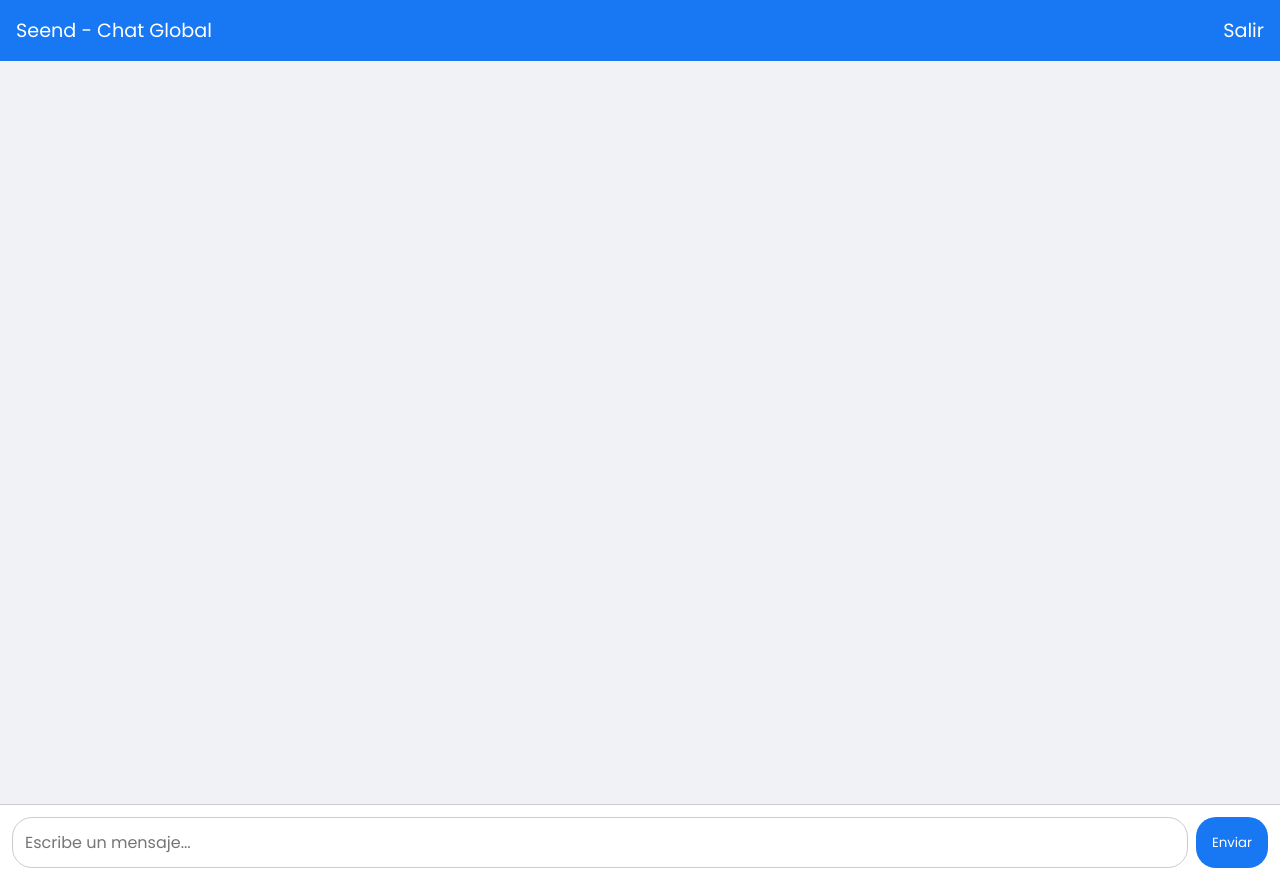
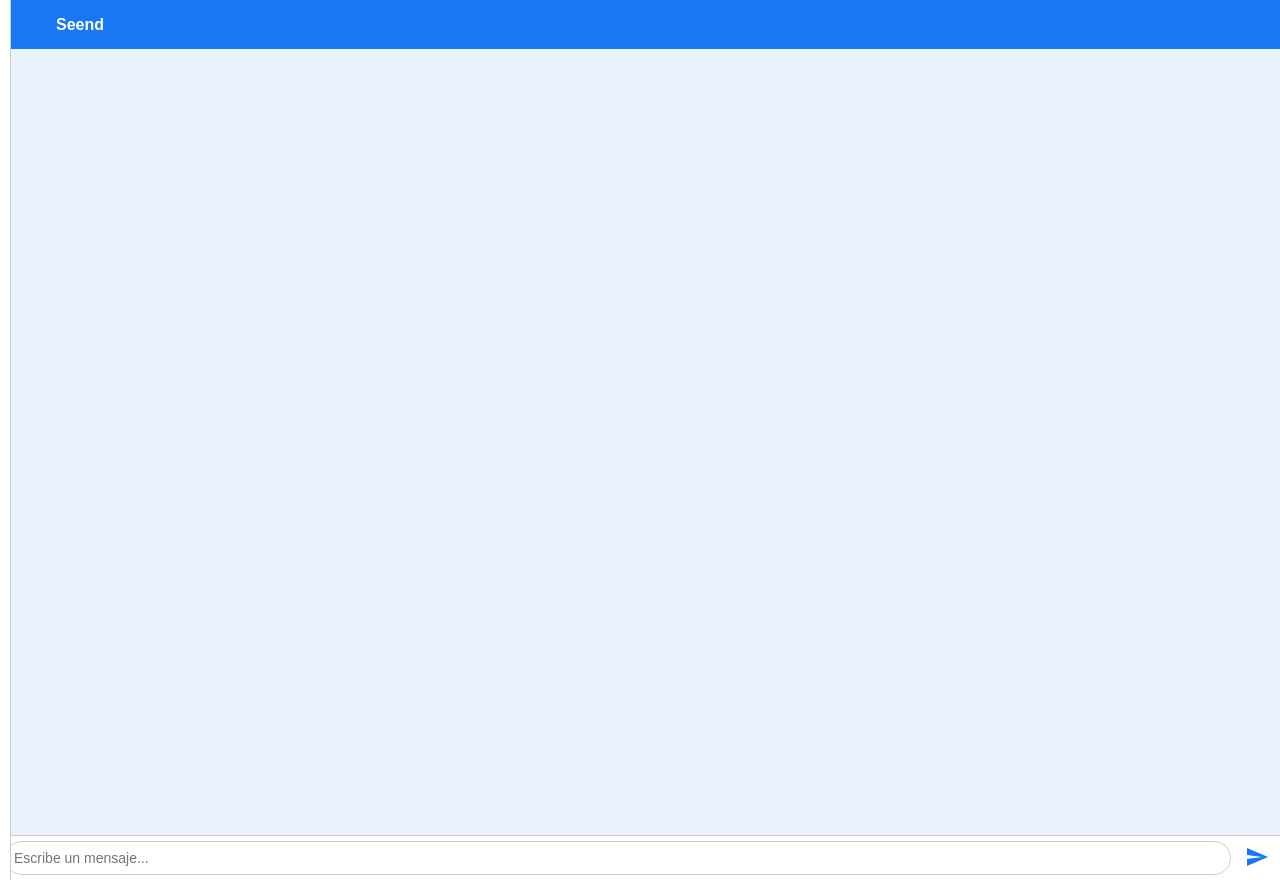
Before and after one commit to orrodguez19/Seend, a Flask app: page /chat in a window 1280 px wide. Run offline with Flask 3, Linux system fonts and the light colour scheme; the visitor is signed in with stand-in values (Sample User, id 1); some libraries are stand-ins or nearby versions.

Commit message:
Actualizar chat.html

```diff
--- a/templates/chat.html
+++ b/templates/chat.html
@@ -5,217 +5,265 @@
   <meta name="viewport" content="width=device-width, initial-scale=1.0"/>
   <title>Seend - Chat</title>
   <style>
-    @import url('https://fonts.googleapis.com/css2?family=Poppins&display=swap');
-
-    * {
-      box-sizing: border-box;
+    body {
+      font-family: 'Poppins', sans-serif;
       margin: 0;
       padding: 0;
-      font-family: 'Poppins', sans-serif;
+      background: #eaf3fc;
+      color: #333;
     }
+    .header {
+      display: flex;
+      align-items: center;
+      background: #1877f2;
+      color: white;
+      padding: 10px;
+    }
+    .menu-btn {
+      background: none;
+      border: none;
+      cursor: pointer;
+      margin-right: 10px;
+    }
+    .drawer {
+      position: fixed;
+      top: 0;
+      left: -260px;
+      width: 250px;
+      height: 100%;
+      background: #ffffff;
+      border-right: 1px solid #ccc;
+      overflow-y: auto;
+      transition: left 0.3s ease;
+      z-index: 10;
+      padding: 10px;
+    }
+    .drawer.open {
+      left: 0;
+    }
+    .drawer h2 {
+      font-size: 18px;
+      margin-bottom: 10px;
+    }
+    .user-item {
+      display: flex;
+      align-items: center;
+      margin: 6px 0;
+      gap: 10px;
+    }
+    .avatar {
+      background: #1877f2;
+      color: white;
+      border-radius: 50%;
+      width: 32px;
+      height: 32px;
+      display: flex;
+      align-items: center;
+      justify-content: center;
+      font-weight: bold;
+      font-size: 14px;
+    }
+    .status-dot {
+      width: 10px;
+      height: 10px;
+      border-radius: 50%;
+      margin-left: auto;
+    }
+    .online { background: green; }
+    .offline { background: gray; }
 
-    body {
-      background: #f0f2f5;
+    .container {
       display: flex;
       flex-direction: column;
       height: 100vh;
     }
-
-    .chat-header {
-      background: #1877f2;
-      color: white;
-      padding: 1rem;
-      font-size: 1.2rem;
-      display: flex;
-      justify-content: space-between;
-      align-items: center;
-    }
-
     .chat-box {
       flex: 1;
-      padding: 1rem;
       overflow-y: auto;
-      display: flex;
-      flex-direction: column;
+      padding: 10px;
     }
-
     .message {
       max-width: 70%;
-      padding: 0.75rem;
-      margin-bottom: 10px;
-      border-radius: 12px;
+      padding: 8px 12px;
+      border-radius: 15px;
+      margin: 5px 0;
       position: relative;
-      word-wrap: break-word;
     }
-
-    .message.sent {
+    .sent {
       align-self: flex-end;
-      background: #1877f2;
-      color: white;
-      border-bottom-right-radius: 0;
+      background: #d1e7ff;
+      text-align: right;
     }
-
-    .message.received {
+    .received {
       align-self: flex-start;
-      background: #e4e6eb;
-      color: black;
-      border-bottom-left-radius: 0;
+      background: #ffffff;
     }
-
-    .message .meta {
-      font-size: 0.7rem;
-      opacity: 0.8;
-      margin-bottom: 4px;
+    .msg-name {
+      font-size: 11px;
+      font-weight: bold;
+      color: #666;
     }
-
-    .typing-indicator {
-      font-size: 0.9rem;
-      color: #555;
-      padding: 0 1rem;
-      margin-bottom: 0.5rem;
-      display: none;
-      animation: blink 1s infinite;
+    .msg-time {
+      font-size: 10px;
+      text-align: right;
+      color: #999;
     }
-
+    .typing {
+      font-style: italic;
+      font-size: 12px;
+      color: #fff;
+      margin-left: 10px;
+      animation: blink 1.2s infinite;
+    }
     @keyframes blink {
-      0%, 100% { opacity: 0.2; }
-      50% { opacity: 1; }
+      0%, 100% { opacity: 1; }
+      50% { opacity: 0.3; }
     }
 
     .input-area {
       display: flex;
-      padding: 0.75rem;
+      padding: 5px;
+      border-top: 1px solid #ccc;
       background: white;
-      border-top: 1px solid #ccc;
-      position: sticky;
-      bottom: 0;
-      width: 100%;
-      gap: 0.5rem;
     }
-
     .input-area input {
       flex: 1;
-      padding: 0.75rem;
+      padding: 8px;
+      font-size: 14px;
       border: 1px solid #ccc;
       border-radius: 20px;
-      outline: none;
-      font-size: 1rem;
+      margin-right: 8px;
     }
-
     .input-area button {
-      background: #1877f2;
+      background: none;
+      border: none;
+      cursor: pointer;
+    }
+    .offline-banner {
+      background: red;
       color: white;
-      border: none;
-      border-radius: 20px;
-      padding: 0.75rem 1rem;
-      cursor: pointer;
-      transition: background 0.3s;
-      white-space: nowrap;
-    }
-
-    .input-area button:hover {
-      background: #155dc0;
-    }
-
-    .offline-banner {
-      background: #e53935;
-      color: white;
-      padding: 0.5rem;
       text-align: center;
-      font-size: 0.9rem;
-      display: none;
+      padding: 5px;
+      font-size: 12px;
     }
   </style>
 </head>
 <body>
-  <div class="chat-header">
-    <span>Seend - Chat Global</span>
-    <a href="/logout" style="color:white; text-decoration:none;">Salir</a>
+
+<div class="drawer" id="drawer">
+  <h2>Usuarios</h2>
+  <div id="user-list"></div>
 </div>
 
-  <div id="offline-banner" class="offline-banner">
-    Sin conexión. Reintentando...
+<div class="container">
+  <div class="header">
+    <button class="menu-btn" onclick="toggleDrawer()">
+      <svg width="24" height="24" fill="#fff"><path d="M3 6h18M3 12h18M3 18h18"/></svg>
+    </button>
+    <strong>Seend</strong>
+    <span id="typing" class="typing" style="display: none;"></span>
   </div>
 
-  <div class="chat-box" id="chat-box">
-    <!-- Mensajes aparecerán aquí -->
+  <div id="offline" class="offline-banner" style="display: none;">Sin conexión</div>
+
+  <div id="chat" class="chat-box"></div>
+
+  <div class="input-area">
+    <input id="message" type="text" placeholder="Escribe un mensaje..." oninput="notifyTyping()" />
+    <button onclick="sendMessage()">
+      <svg width="24" height="24" fill="#1877f2" viewBox="0 0 24 24">
+        <path d="M2 21l21-9L2 3v7l15 2-15 2z"/>
+      </svg>
+    </button>
+  </div>
 </div>
 
-  <div class="typing-indicator" id="typing-indicator"></div>
-
-  <div class="input-area">
-    <input type="text" id="message-input" placeholder="Escribe un mensaje..." autocomplete="off" />
-    <button type="button" onclick="sendMessage()">Enviar</button>
-  </div>
-
-  <script src="https://cdn.socket.io/4.7.2/socket.io.min.js"></script>
+<script src="https://cdn.socket.io/4.3.2/socket.io.min.js"></script>
 <script>
   const socket = io();
   const username = "{{ username }}";
-    const chatBox = document.getElementById('chat-box');
-    const input = document.getElementById('message-input');
-    const typingIndicator = document.getElementById('typing-indicator');
-    const offlineBanner = document.getElementById('offline-banner');
+  const chat = document.getElementById("chat");
+  const typing = document.getElementById("typing");
+  const offline = document.getElementById("offline");
+  const userList = document.getElementById("user-list");
 
-    function scrollToBottom() {
-      chatBox.scrollTop = chatBox.scrollHeight;
+  function toggleDrawer() {
+    document.getElementById("drawer").classList.toggle("open");
+  }
+
+  socket.on('connect', () => {
+    offline.style.display = 'none';
+    socket.emit("user_connected", username);
+  });
+
+  socket.on('disconnect', () => {
+    offline.style.display = 'block';
+  });
+
+  socket.on('load_messages', messages => {
+    chat.innerHTML = "";
+    messages.forEach(msg => addMessage(msg));
+    chat.scrollTop = chat.scrollHeight;
+  });
+
+  socket.on('receive_message', msg => {
+    addMessage(msg);
+    chat.scrollTop = chat.scrollHeight;
+  });
+
+  function addMessage({ username: name, message, timestamp }) {
+    const bubble = document.createElement("div");
+    bubble.classList.add("message", name === username ? "sent" : "received");
+    bubble.innerHTML = `
+      <div class="msg-name">${name}</div>
+      <div>${message}</div>
+      <div class="msg-time">${timestamp}</div>
+    `;
+    chat.appendChild(bubble);
   }
 
   function sendMessage() {
-      const message = input.value.trim();
-      if (message !== '') {
-        socket.emit('send_message', { username, message });
-        input.value = '';
+    const input = document.getElementById("message");
+    const msg = input.value.trim();
+    if (msg) {
+      const time = new Date().toLocaleTimeString([], {hour: '2-digit', minute:'2-digit'});
+      socket.emit("send_message", {
+        username: username,
+        message: msg,
+        timestamp: time
+      });
+      input.value = "";
     }
   }
 
-    input.addEventListener('input', () => {
-      socket.emit('typing', { username });
+  let typingTimeout;
+  function notifyTyping() {
+    socket.emit("typing", { username });
+    clearTimeout(typingTimeout);
+    typingTimeout = setTimeout(() => {
+      socket.emit("typing", { username: "" });
+    }, 2000);
+  }
+
+  socket.on("user_typing", data => {
+    typing.style.display = data.username ? 'inline' : 'none';
+    typing.textContent = data.username ? `${data.username} está escribiendo...` : "";
   });
 
-    socket.on('connect', () => {
-      offlineBanner.style.display = 'none';
+  socket.on("update_user_list", users => {
+    userList.innerHTML = "";
+    users.forEach(u => {
+      const div = document.createElement("div");
+      div.className = "user-item";
+      div.innerHTML = `
+        <div class="avatar">${u.username.charAt(0).toUpperCase()}</div>
+        <div>${u.username}</div>
+        <div class="status-dot ${u.online ? 'online' : 'offline'}"></div>
+      `;
+      userList.appendChild(div);
     });
-
-    socket.on('disconnect', () => {
-      offlineBanner.style.display = 'block';
-    });
-
-    socket.on('load_messages', (messages) => {
-      messages.forEach(addMessage);
-      scrollToBottom();
-    });
-
-    socket.on('receive_message', (data) => {
-      addMessage(data);
-      scrollToBottom();
-    });
-
-    socket.on('user_typing', (data) => {
-      if (data.username !== username) {
-        typingIndicator.innerText = `${data.username} está escribiendo...`;
-        typingIndicator.style.display = 'block';
-        clearTimeout(window.typingTimeout);
-        window.typingTimeout = setTimeout(() => {
-          typingIndicator.style.display = 'none';
-        }, 2000);
-      }
-    });
-
-    function addMessage(data) {
-      const msg = document.createElement('div');
-      msg.classList.add('message');
-      msg.classList.add(data.username === username ? 'sent' : 'received');
-      msg.innerHTML = `
-        <div class="meta">${data.username} • ${data.timestamp}</div>
-        <div>${data.message}</div>
-      `;
-      chatBox.appendChild(msg);
-    }
-
-    input.addEventListener('keypress', (e) => {
-      if (e.key === 'Enter') sendMessage();
   });
 </script>
+
 </body>
 </html>
```
Lines whose indentation alone changed are shown as unchanged.
